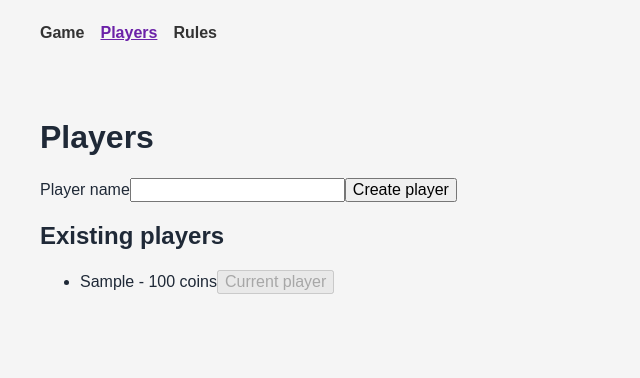
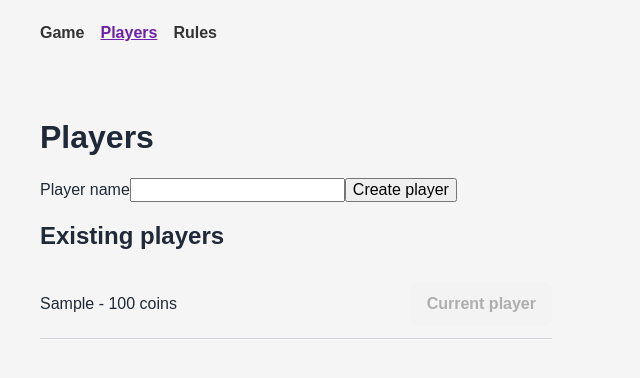
Before and after one commit to AArelsen/video-poker, a React (Vite) app: page /players in a window 1280 px wide. Both pictures are taken after typing "Sample" into the empty fields and a click on the button "Create player". Shown: the top 378 px of the page, without its empty margins (0-640 px from the left). Built offline with nearby package versions, Linux system fonts and the light colour scheme.

Commit message:
style: forbedre avstand i spillerlisten

```diff
--- /dev/null
+++ b/src/pages/PlayersPage.css
@@ -0,0 +1,34 @@
+.player-list{
+    width: min(100%, 32rem);
+    padding: 0;
+    list-style: none;
+}
+
+.player-list__item{
+    display: grid;
+    grid-template-columns: minmax(0, 1fr) auto;
+    align-items: center;
+    gap: 2rem;
+    padding-block: 0.75rem;
+    border-bottom: 1px solid #d1d5db;
+}
+
+.player-list__item button{
+    min-height: 2.75rem;
+    padding: 0.5rem 1rem;
+    border: 0;
+    border-radius: 0.5rem;
+    font-weight: 700;
+    cursor: pointer;
+}
+
+.player-list__item buttom:disabled{
+    cursor: not-allowed;
+    opacity: 0.6;
+}
+
+@media (max-width: 30rem){
+    .player-list__item {
+        gap: 1rem;
+    }
+}
--- a/src/pages/PlayersPage.tsx
+++ b/src/pages/PlayersPage.tsx
@@ -1,5 +1,6 @@
 import { useState, type FormEvent } from "react";
 import { useGameStore } from "../store/gameStore";
+import "./PlayersPage.css";
 
 export function PlayersPage(){
     const [name, setName] = useState("");
@@ -51,12 +52,14 @@ export function PlayersPage(){
             {players.length=== 0 ? (
                 <p>No players have been created.</p>
             ) : (
-                <ul>
+                <ul className="player-list">
                     {players.map((player) => {
                         const isCurrentPlayer =
                             player.id === currentPlayerId;
                         return (
-                            <li key={player.id}>
+                            <li key={player.id}
+                                className="player-list__item"
+                            >
                                 <span>
                                     {player.name} - {player.coins} coins
                                 </span>
```
